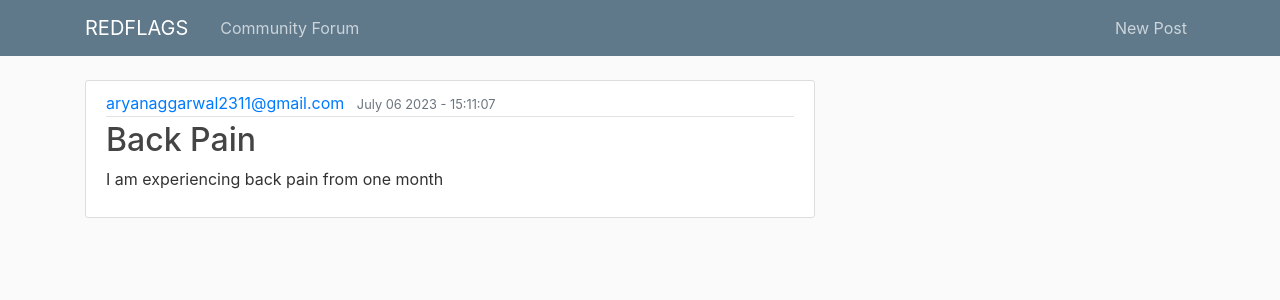
After one commit to apurvsibal/RedFlagsBITS, a Flask app: page /forum in a window 1280 px wide. The commit adds this page. Shown: the top 300 px of the page. Run offline with Flask 2, Linux system fonts and the light colour scheme; data comes from the database, SQL or seed files in the repository; both versions use the stored data as it was after the commit; some libraries are stand-ins or nearby versions.

Commit message:
Adding forum

```diff
--- a/app.py
+++ b/app.py
@@ -21,11 +21,17 @@ import constants
 
 from werkzeug.security import check_password_hash, generate_password_hash
 import secrets
+from flask_session import Session
+
 
 
 secret_key = secrets.token_hex(16)
 app = Flask(__name__)
 app.secret_key = secret_key
+
+app.config['SESSION_PERMANENT'] = True
+app.config['SESSION_TYPE'] = 'filesystem'
+Session(app)
 
 path = str(os.path.dirname(os.path.abspath(__file__)))
 path = path.replace('\\', '/')
@@ -318,6 +324,44 @@ def temp_placeholder():
     return 'Temporary Placeholder'
 
 
+
+@app.route("/forum")
+def forum():
+    conn = sqlite3.connect('users.db')
+    cursor = conn.cursor()
+    cursor.execute("SELECT * FROM posts ORDER BY date_posted DESC")
+    post = cursor.fetchall()
+    return render_template('forum.html', posts = post)
+
+
+@app.route('/create_posts', methods=['GET', 'POST'])
+def create_post():
+    if session['username']!= None:
+        if request.method == 'POST':
+            title = request.form.get("title")
+            date_posted = datetime.utcnow().strftime('%B %d %Y - %H:%M:%S')
+            username = session['username']
+            content = request.form.get("content")
+
+            # error check
+            if not (title and content):
+                flash("Please fill in all the required fields.")
+                return render_template("create_posts.html", title = title, content = content)
+            conn = sqlite3.connect('users.db')
+            cursor = conn.cursor()
+            cursor.execute("INSERT INTO posts (title, date_posted, content, username) VALUES (?, ?, ?, ?)",
+                       (title, date_posted, content, username))
+            conn.commit()
+            conn.close()
+            return redirect('forum')
+
+        return render_template('create_posts.html')
+
+
+    else:
+        return render_template('login.html')
+
+
 if __name__ == '__main__':
-    app.run(port=8000)
+    app.run(debug=True , port=8000)
 # I wonder if we need to designate the run env. ex. (debug=True, host='0.0.0.0')???
--- /dev/null
+++ b/static/main.css
@@ -0,0 +1,80 @@
+body {
+    background: #fafafa;
+    color: #333333;
+    margin-top: 5rem;
+  }
+
+  h1, h2, h3, h4, h5, h6 {
+    color: #444444;
+  }
+
+  .bg-steel {
+    background-color: #5f788a;
+  }
+
+  .site-header .navbar-nav .nav-link {
+    color: #cbd5db;
+  }
+
+  .site-header .navbar-nav .nav-link:hover {
+    color: #ffffff;
+  }
+
+  .site-header .navbar-nav .nav-link.active {
+    font-weight: 500;
+  }
+
+  .content-section {
+    background: #ffffff;
+    padding: 10px 20px;
+    border: 1px solid #dddddd;
+    border-radius: 3px;
+    margin-bottom: 20px;
+  }
+
+  .article-title {
+    color: #444444;
+  }
+
+  a.article-title:hover {
+    color: #428bca;
+    text-decoration: none;
+  }
+
+  .article-content {
+    white-space: pre-line;
+  }
+
+  .article-img {
+    height: 65px;
+    width: 65px;
+    margin-right: 16px;
+  }
+
+  .article-metadata {
+    padding-bottom: 1px;
+    margin-bottom: 4px;
+    border-bottom: 1px solid #e3e3e3
+  }
+
+  .article-metadata a:hover {
+    color: #333;
+    text-decoration: none;
+  }
+
+  .article-svg {
+    width: 25px;
+    height: 25px;
+    vertical-align: middle;
+  }
+
+  .account-img {
+    height: 125px;
+    width: 125px;
+    margin-right: 20px;
+    margin-bottom: 16px;
+  }
+
+  .account-heading {
+    font-size: 2.5rem;
+  }
--- /dev/null
+++ b/templates/forum.html
@@ -0,0 +1,68 @@
+<!DOCTYPE html>
+<html>
+<head>
+    <!-- Required meta tags -->
+    <meta charset="utf-8">
+    <meta name="viewport" content="width=device-width, initial-scale=1, shrink-to-fit=no">
+
+    <!-- Bootstrap CSS -->
+    <link rel="stylesheet" href="https://maxcdn.bootstrapcdn.com/bootstrap/4.0.0/css/bootstrap.min.css" integrity="sha384-Gn5384xqQ1aoWXA+058RXPxPg6fy4IWvTNh0E263XmFcJlSAwiGgFAW/dAiS6JXm" crossorigin="anonymous">
+
+    <link rel="stylesheet" type="text/css" href="{{ url_for('static', filename='main.css') }}">
+
+    <title>Forum - REDFLAGS</title>
+</head>
+<body>
+    <header class="site-header">
+      <nav class="navbar navbar-expand-md navbar-dark bg-steel fixed-top">
+        <div class="container">
+          <a class="navbar-brand mr-4" href="/">REDFLAGS</a>
+          <button class="navbar-toggler" type="button" data-toggle="collapse" data-target="#navbarToggle" aria-controls="navbarToggle" aria-expanded="false" aria-label="Toggle navigation">
+            <span class="navbar-toggler-icon"></span>
+          </button>
+          <div class="collapse navbar-collapse" id="navbarToggle">
+            <div class="navbar-nav mr-auto">
+              <a class="nav-item nav-link" href="{{ url_for('forum') }}">Community Forum</a>
+            </div>
+            <!-- Navbar Right Side -->
+            <div class="navbar-nav">
+              {% if session['username'] != None %}
+                <a class="nav-item nav-link" href="{{url_for('create_post')}}">New Post</a>
+              {% else %}
+                <a class="nav-item nav-link" href="{{ url_for('login') }}">Login</a>
+                <a class="nav-item nav-link" href="{{ url_for('register') }}">Register</a>
+              {% endif %}
+            </div>
+          </div>
+        </div>
+      </nav>
+    </header>
+    <main role="main" class="container">
+      <div class="row">
+        <div class="col-md-8">
+          {% with messages = get_flashed_messages() %}
+            {% if messages %}
+              {% for message in messages %}
+                <div class="alert">
+                  {{ message }}
+                </div>
+              {% endfor %}
+            {% endif %}
+          {% endwith %}
+          {% for post in posts %}
+            <article class="media content-section">
+
+            <div class="media-body">
+                <div class="article-metadata">
+                <a class="mr-2" href="">{{ post[4] }}</a>
+                <small class="text-muted">{{ post[2] }}</small>
+                </div>
+                <h2><a class="article-title" href="">{{ post[1] }}</a></h2>
+                <p class="article-content">{{ post[3] }}</p>
+            </div>
+            </article>
+          {% endfor %}
+        </div>
+        </div>
+      </div>
+    </main>
```
Also changed, not shown: static/css/global.css (+4 -3 lines), templates/Base.html (+11 -3 lines), templates/create_posts.html (added, +68 -0 lines), userDb.py (+12 -0 lines), user_profiles.db (deleted), users.db, 2 other files.
